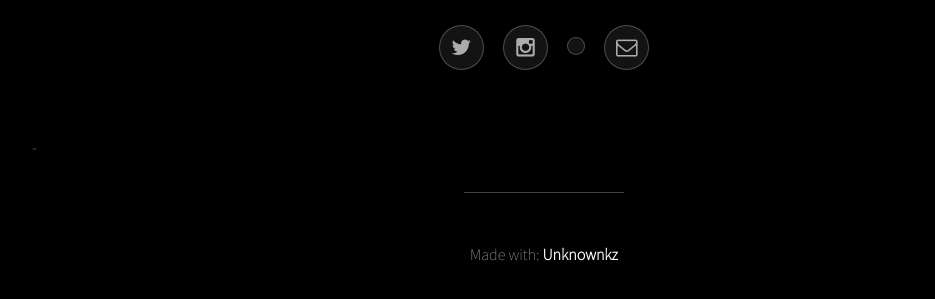
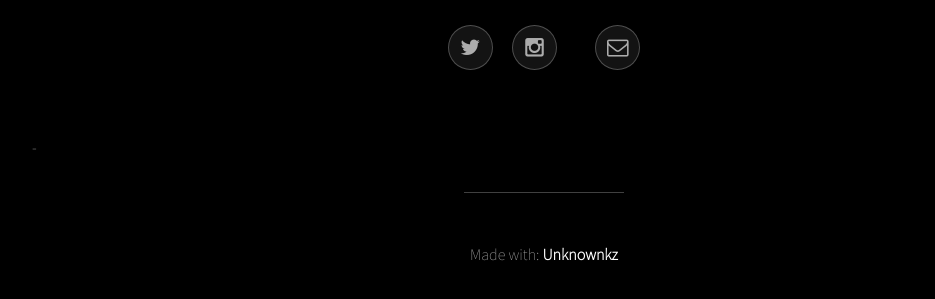
Before and after one commit to unknownkz/pytelport, a plain HTML site: page index.html in a window 1280 px wide. Shown: the part 407-706 px from the top of the page, without its empty margins (96-1031 px from the left). Drawn offline with Linux system fonts and the light colour scheme.

Commit message:
.
Signed-off-by: Unknown <unknownkz@outlook.co.id>

```diff
--- a/index.html
+++ b/index.html
@@ -15,12 +15,12 @@
 				<!-- Header -->
 					<header id="header">
 						<span class="avatar"><img src="images/avatar.jpg" alt="" /></span>
-						<h1>This is my<strong>Profile</strong>. My Project is  <a href="https://t.me/PYTELPremium">PYTEL-Premium</a><br/>
+						<h1>This is my <strong>Profile</strong>. My Project is  <a href="https://t.me/PYTELPremium">PYTEL-Premium</a><br/>
 						if u want to know more details, please contact, the contact below.</h1>
 						<ul class="icons">
 							<li><a href="https://twitter.com/Unknownkzx" class="icon style2 fa-twitter"><span class="label">Twitter</span></a></li>
 							<li><a href="https://instagram.com/si_axeell" class="icon style2 fa-instagram"><span class="label">Instagram</span></a></li>
-							<li><a href="https://t.me/not4us" class="icon style2 fa-telegram"><span class="label">Telegram</span></a></li>
+							<li><a href="https://t.me/not4us" class="fa fa-telegram" aria-hidden="true"></a></li>
 							<li><a href="mailto:unknownkz@outlook.co.id" class="icon style2 fa-envelope-o"><span class="label">Email</span></a></li>
 						</ul>
 					</header>
```
